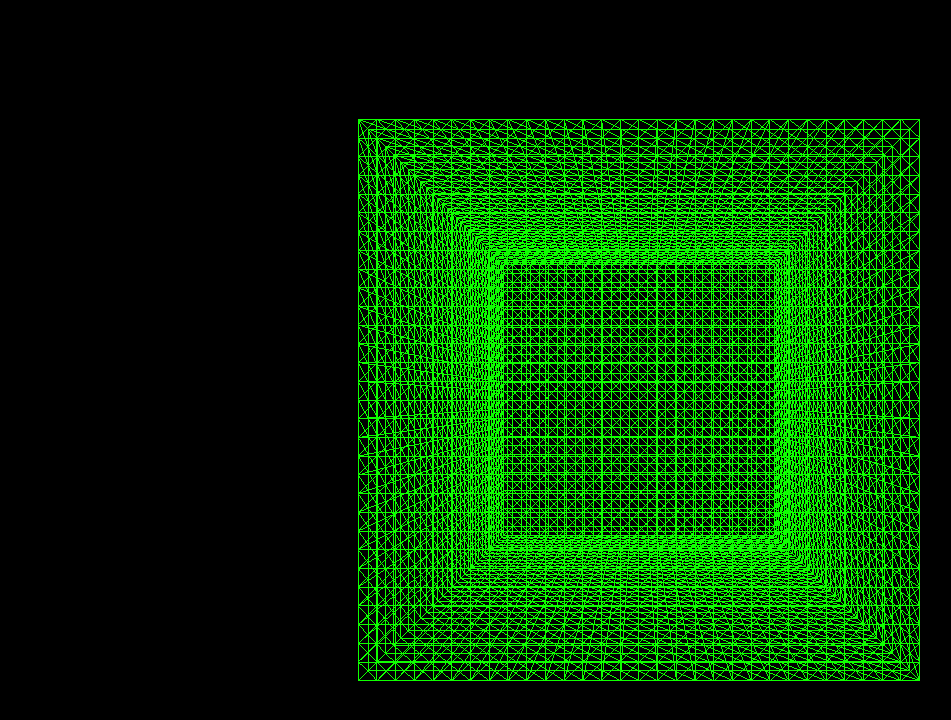
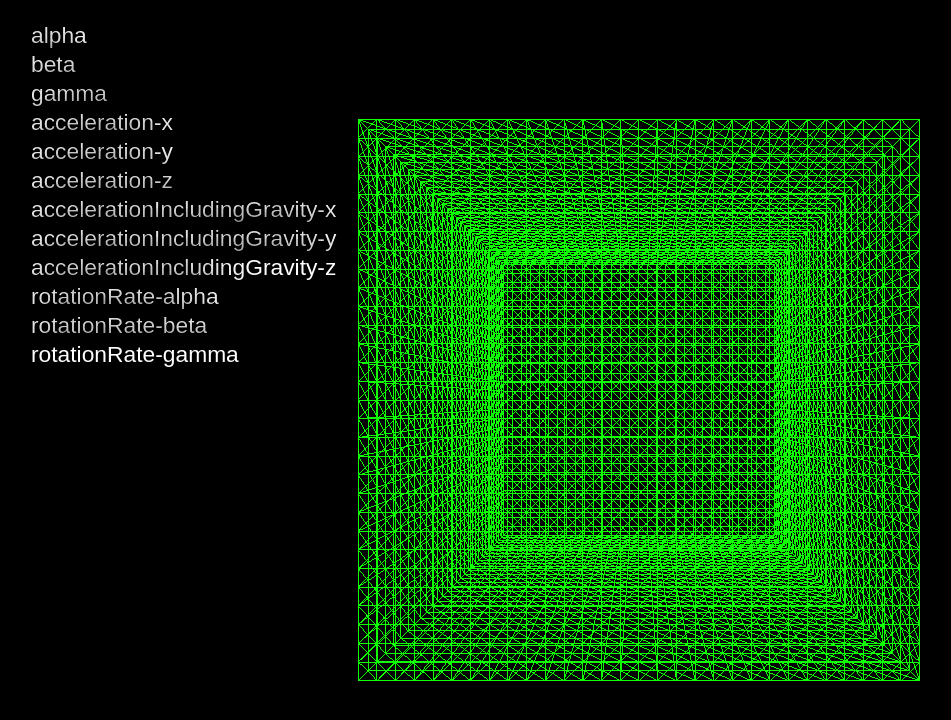
Before and after one commit to entozoon/device-orientation, a website: page index.html in a window 1280 px wide. Shown: the whole page, without its empty margins (1-952 px from the left). Drawn offline with nearby package versions, Linux system fonts and the light colour scheme.

Commit message:
Added motion and rotation rate data

```diff
--- a/app.js
+++ b/app.js
@@ -3,9 +3,11 @@ class Orientator {
     if (!window.DeviceOrientationEvent) {
       return false;
     }
+
     window.addEventListener(
       'deviceorientation',
       event => {
+        console.log(event);
         if (event.absolute) {
           alert('This device uses absolute orientation..');
         }
@@ -14,12 +16,9 @@ class Orientator {
         // event.beta  X - front back lift
         // event.gamma Y - left right lift
         // See: https://developer.mozilla.org/en-US/docs/Web/Guide/Events/Orientation_and_motion_data_explained
-        document.getElementById('alpha').innerHTML =
-          'Alpha: ' + Math.round(event.alpha * 10) / 10 + ' °';
-        document.getElementById('beta').innerHTML =
-          'Beta: ' + Math.round(event.beta * 10) / 10 + ' °';
-        document.getElementById('gamma').innerHTML =
-          'Gamma: ' + Math.round(event.gamma * 10) / 10 + ' °';
+        document.getElementById('alpha').innerHTML = Math.round(event.alpha * 10) / 10 + ' °';
+        document.getElementById('beta').innerHTML = Math.round(event.beta * 10) / 10 + ' °';
+        document.getElementById('gamma').innerHTML = Math.round(event.gamma * 10) / 10 + ' °';
 
         box.setRotation({
           x: -event.beta / 360 * Math.PI * 2,
@@ -30,6 +29,34 @@ class Orientator {
       },
       false
     );
+
+    window.addEventListener('devicemotion', event => {
+      [
+        {
+          name: 'acceleration',
+          event: event.acceleration,
+          unit: ' '
+        },
+        {
+          name: 'accelerationIncludingGravity',
+          event: event.accelerationIncludingGravity,
+          unit: ' '
+        },
+        {
+          name: 'rotationRate',
+          event: event.rotationRate,
+          unit: ' °/s'
+        }
+      ].forEach(motion => {
+        // e.g. x, y, z, alpha, beta, gamma
+        for (let direction in motion.event) {
+          if (document.getElementById(motion.name + '-' + direction)) {
+            document.getElementById(motion.name + '-' + direction).innerHTML =
+              Math.round(motion.event[direction] * 10) / 10 + motion.unit;
+          }
+        }
+      });
+    });
   }
 }
 
--- a/index.html
+++ b/index.html
@@ -3,26 +3,79 @@
   <head>
     <meta charset="utf-8">
     <title>Device Orientation</title>
+    <meta name="viewport" content="width=device-width, initial-scale=1, shrink-to-fit=no">
     <style>
       body {
         padding: 0;
         margin: 0;
+        font-family: sans-serif;
+        font-size: calc(10px + 1vw);
       }
       .debug {
         position: absolute;
         top: 0;
         color: white;
-        font-size: 40px;
         padding: 20px;
+        text-shadow: 0 0 50px black, 0 0 50px black, 0 0 50px black, 0 0 50px black, 0 0 50px black, 0 0 50px black;
+      }
+      td {
+        padding: 0 10px;
       }
     </style>
   </head>
 
   <body>
     <div class="debug">
-      <div id="alpha"></div>
-      <div id="beta"></div>
-      <div id="gamma"></div>
+      <table>
+        <tr>
+          <td>alpha</td>
+          <td id="alpha"></td>
+        </tr>
+        <tr>
+          <td>beta</td>
+          <td id="beta"></td>
+        </tr>
+        <tr>
+          <td>gamma</td>
+          <td id="gamma"></td>
+        </tr>
+        <tr>
+          <td>acceleration-x</td>
+          <td id="acceleration-x"></td>
+        </tr>
+        <tr>
+          <td>acceleration-y</td>
+          <td id="acceleration-y"></td>
+        </tr>
+        <tr>
+          <td>acceleration-z</td>
+          <td id="acceleration-z"></td>
+        </tr>
+        <tr>
+          <td>accelerationIncludingGravity-x</td>
+          <td id="accelerationIncludingGravity-x"></td>
+        </tr>
+        <tr>
+          <td>accelerationIncludingGravity-y</td>
+          <td id="accelerationIncludingGravity-y"></td>
+        </tr>
+        <tr>
+          <td>accelerationIncludingGravity-z</td>
+          <td id="accelerationIncludingGravity-z"></td>
+        </tr>
+        <tr>
+          <td>rotationRate-alpha</td>
+          <td id="rotationRate-alpha"></td>
+        </tr>
+        <tr>
+          <td>rotationRate-beta</td>
+          <td id="rotationRate-beta"></td>
+        </tr>
+        <tr>
+          <td>rotationRate-gamma</td>
+          <td id="rotationRate-gamma"></td>
+        </tr>
+      </table>
     </div>
 
     <script src="https://cdnjs.cloudflare.com/ajax/libs/three.js/86/three.min.js" integrity="sha256-gec3OIQVcpO401S96RlOij8H3wSB9vw7LzyaogKCT9Q=" crossorigin="anonymous"></script>
```
